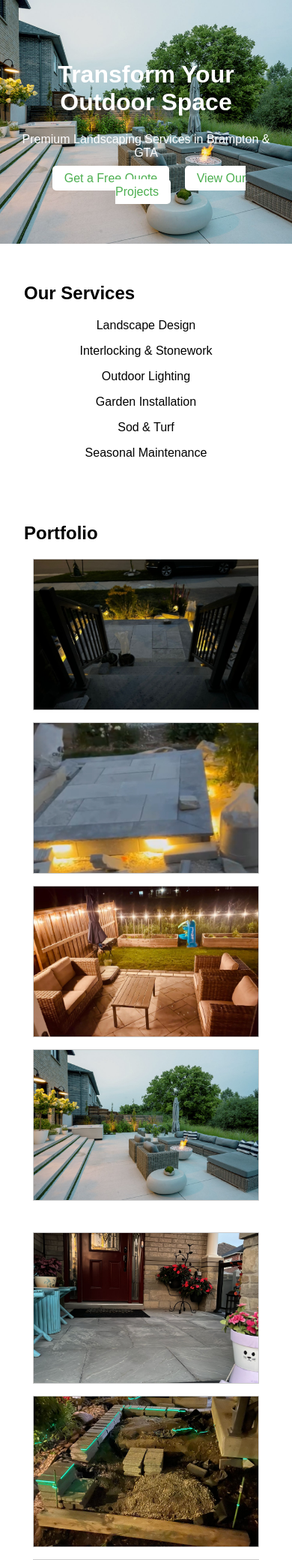
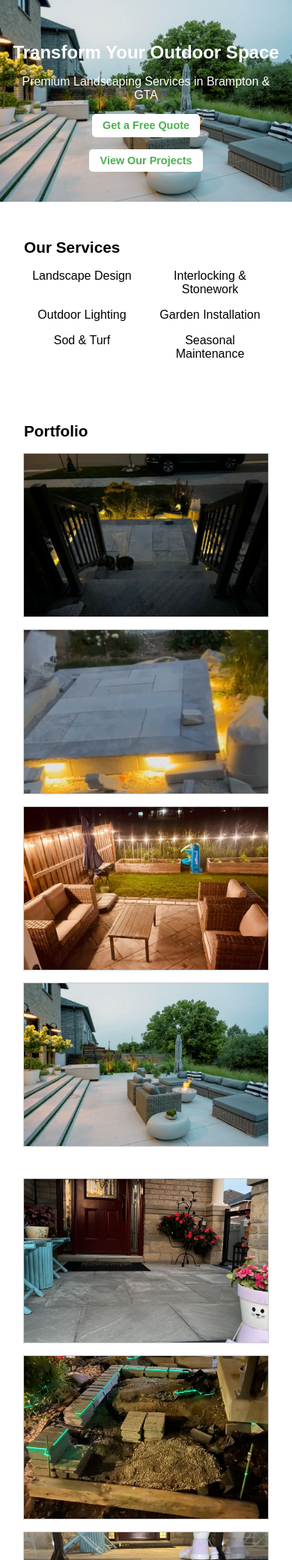
Before and after one commit to WaqasMalik89/Top-Tier-Renovation, a Flask app: page / in a window 390 px wide. Shown: the top 2080 px of the page at 75% size. Run offline with Flask 3, Linux system fonts and the light colour scheme.

Commit message:
Updated CSS for responsiveness

```diff
--- a/static/css/style.css
+++ b/static/css/style.css
@@ -3,80 +3,159 @@ body {
     margin: 0;
     padding: 0;
 }
+
+/* Hero Section */
 .hero1 {
     background-color: #4CAF50;
     color: white;
     text-align: center;
     padding: 3em 1em;
 }
+
 .hero {
-    background-image: url('../images/UploadedImage4.jpg'); /* Adjust path if needed */
+    background-image: url('../images/UploadedImage4.jpg');
     background-size: cover;
     background-position: center;
     color: white;
     padding: 60px 20px;
     text-align: center;
 }
+
 .cta-buttons {
     margin-top: 1em;
+    display: flex;
+    flex-wrap: wrap;
+    justify-content: center;
+    gap: 1em;
 }
+
 .cta-buttons .btn {
     background-color: white;
     color: #4CAF50;
-    padding: 0.5em 1em;
-    margin: 0 0.5em;
+    padding: 0.75em 1.5em;
     text-decoration: none;
     border-radius: 5px;
+    font-weight: bold;
 }
+
+/* Sections */
 section {
     padding: 2em;
 }
+
+/* Services Grid */
 #services .service-grid {
     display: grid;
     grid-template-columns: repeat(auto-fit, minmax(200px, 1fr));
     gap: 1em;
     text-align: center;
 }
+
+/* Portfolio Images */
 .images {
     display: grid;
-    grid-template-columns: repeat(auto-fit, minmax(300px, 1fr));
+    grid-template-columns: repeat(auto-fit, minmax(250px, 1fr));
     gap: 1em;
     justify-items: center;
 }
+
 .images img {
     width: 100%;
-    max-width: 300px;
-    height: 200px;
+    max-width: 100%;
+    height: auto;
     object-fit: cover;
     border: 1px solid #ccc;
     display: block;
     aspect-ratio: 3 / 2;
 }
+
+/* Testimonials */
 #testimonials blockquote {
     font-style: italic;
     margin: 1em 0;
+    padding: 0 1em;
 }
+
+/* Contact Form */
 #contact form {
     display: grid;
     gap: 1em;
     max-width: 600px;
     margin: auto;
+    padding: 1em;
 }
-#contact input, #contact textarea {
-    padding: 0.5em;
+
+#contact input,
+#contact textarea {
+    padding: 0.75em;
     width: 100%;
     box-sizing: border-box;
+    font-size: 1em;
 }
+
 #contact button {
     background-color: #4CAF50;
     color: white;
     padding: 0.75em;
     border: none;
     cursor: pointer;
+    font-size: 1em;
 }
+
+/* Footer */
 footer {
     background-color: #333;
     color: white;
     text-align: center;
     padding: 1em;
 }
+
+/* ------------------ */
+/* Responsive Styles  */
+/* ------------------ */
+
+@media (max-width: 768px) {
+    .hero {
+        padding: 40px 15px;
+    }
+
+    .hero h1 {
+        font-size: 1.8rem;
+    }
+
+    .cta-buttons .btn {
+        padding: 0.5em 1em;
+        font-size: 0.9em;
+    }
+
+    .images {
+        grid-template-columns: repeat(auto-fit, minmax(180px, 1fr));
+    }
+
+    #services .service-grid {
+        grid-template-columns: repeat(auto-fit, minmax(150px, 1fr));
+    }
+}
+
+@media (max-width: 480px) {
+    .hero h1 {
+        font-size: 1.5rem;
+    }
+
+    section h2 {
+        font-size: 1.3rem;
+    }
+
+    .cta-buttons {
+        flex-direction: column;
+        align-items: center;
+    }
+
+    .images {
+        grid-template-columns: 1fr;
+    }
+
+    #contact form {
+        padding: 0.5em;
+    }
+}
```
Also changed, not shown: static/css/style1.css (added, +82 -0 lines).
